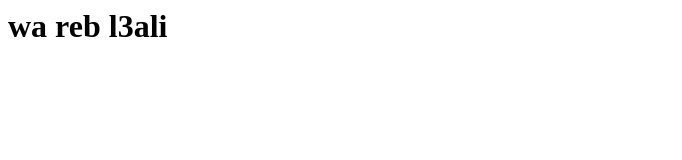
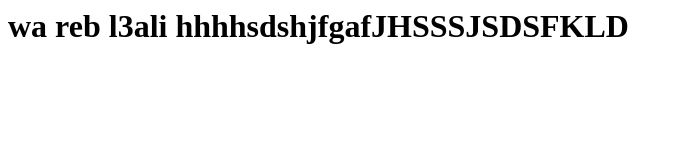
Before and after one commit to jawhar2alislam/walo, a plain HTML site: page index.html in a window 1280 px wide. Shown: the whole page, without its empty margins (0-682 px from the left). Drawn offline with Linux system fonts and the light colour scheme.

Commit message:
Update index.html

```diff
--- a/index.html
+++ b/index.html
@@ -1,3 +1,3 @@
 <H1>wa reb l3ali
-
+    hhhhsdshjfgafJHSSSJSDSFKLD
 </H1>
```
